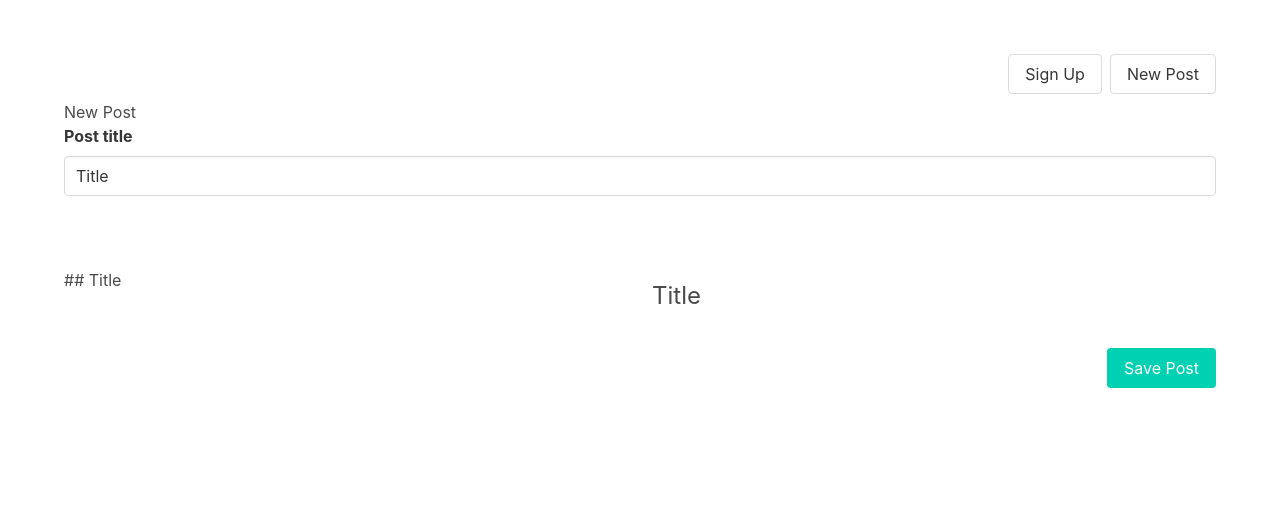
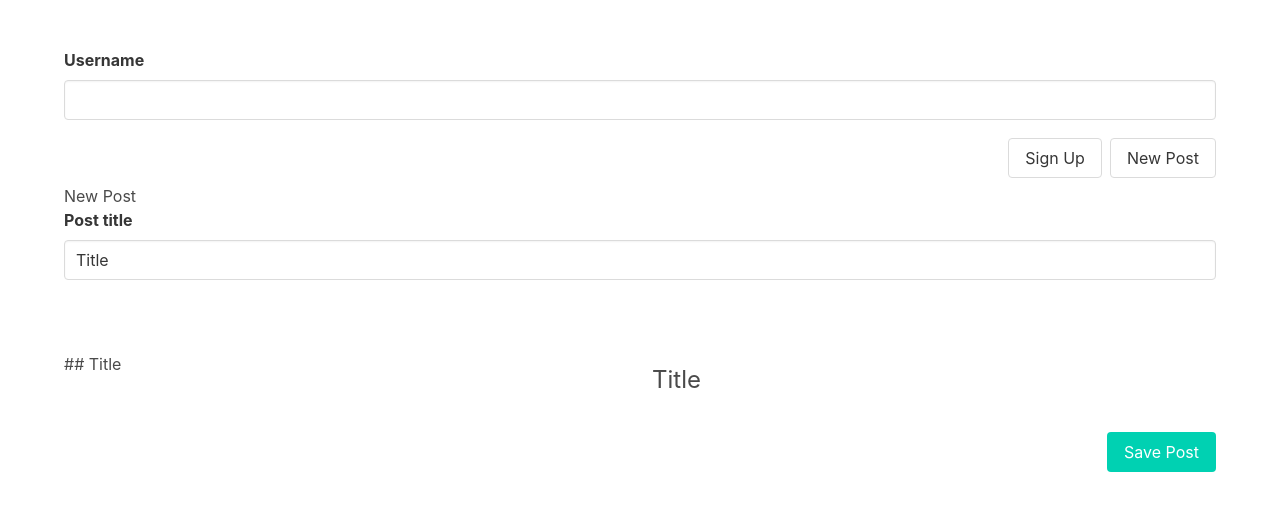
Before and after one commit to Sambrewer/vue-my-app, a Vue app: page /posts/new in a window 1280 px wide. Shown: the top 510 px of the page. Built offline with nearby package versions, Linux system fonts and the light colour scheme.

Commit message:
using v-model for username input

```diff
--- a/src/App.vue
+++ b/src/App.vue
@@ -1,6 +1,7 @@
 <script setup lang="ts">
-import { computed } from "vue"
+import { computed, ref } from "vue"
 import Navbar from "./components/Navbar.vue"
+import FormInput from "./components/FormInput.vue"
 import { useModal } from "./composable/modal"
 
 const modal = useModal()
@@ -9,6 +10,8 @@ const modalStyle = computed(() => {
     display: modal.show.value ? "block" : "none"
   }
 })
+
+const username = ref('')
 </script>
 
 <template>
@@ -23,8 +26,10 @@ const modalStyle = computed(() => {
   <div class="section">
 
     <div class="container">
+      <FormInput name="Username" v-model="username" />
       <Navbar />
       <RouterView />
+      {{ username }}
     </div>
  </div>
 </template>
--- /dev/null
+++ b/src/components/FormInput.vue
@@ -0,0 +1,24 @@
+<script setup lang="ts">
+defineProps<{
+    name: string
+    modelValue: string
+}>()
+
+const emit = defineEmits<{
+    (event: "update:modelValue", value: string): void
+}>()
+
+function handleInput (e: Event) {
+    const value = (e.target as HTMLInputElement).value
+    emit("update:modelValue", value)
+}
+</script>
+
+<template>
+    <div class="field">
+        <label :for="name" class="label">{{ name }}</label>
+        <div class="control">
+            <input type="text" :id="name" class="input" :value="modelValue" @input="handleInput">
+        </div>
+    </div>
+</template>
```
